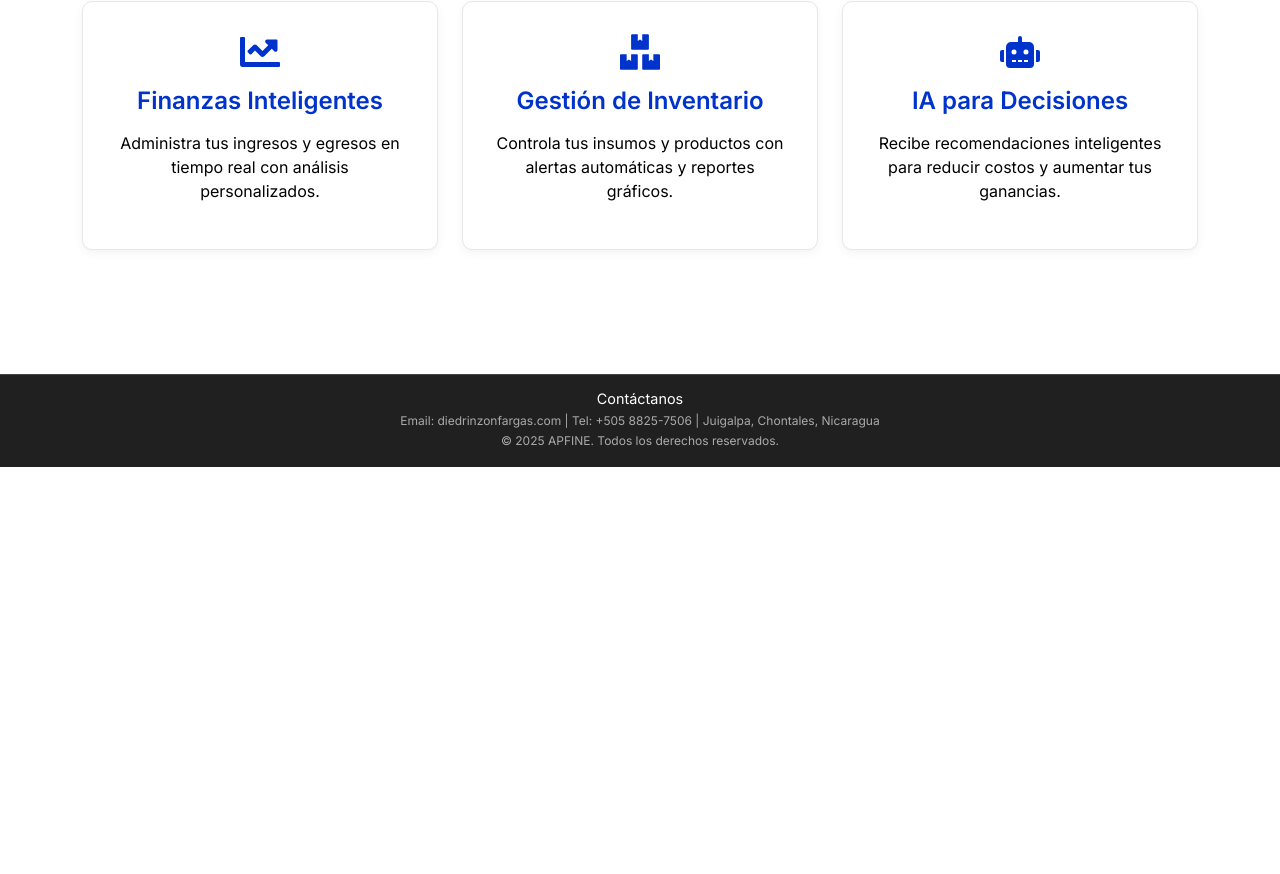
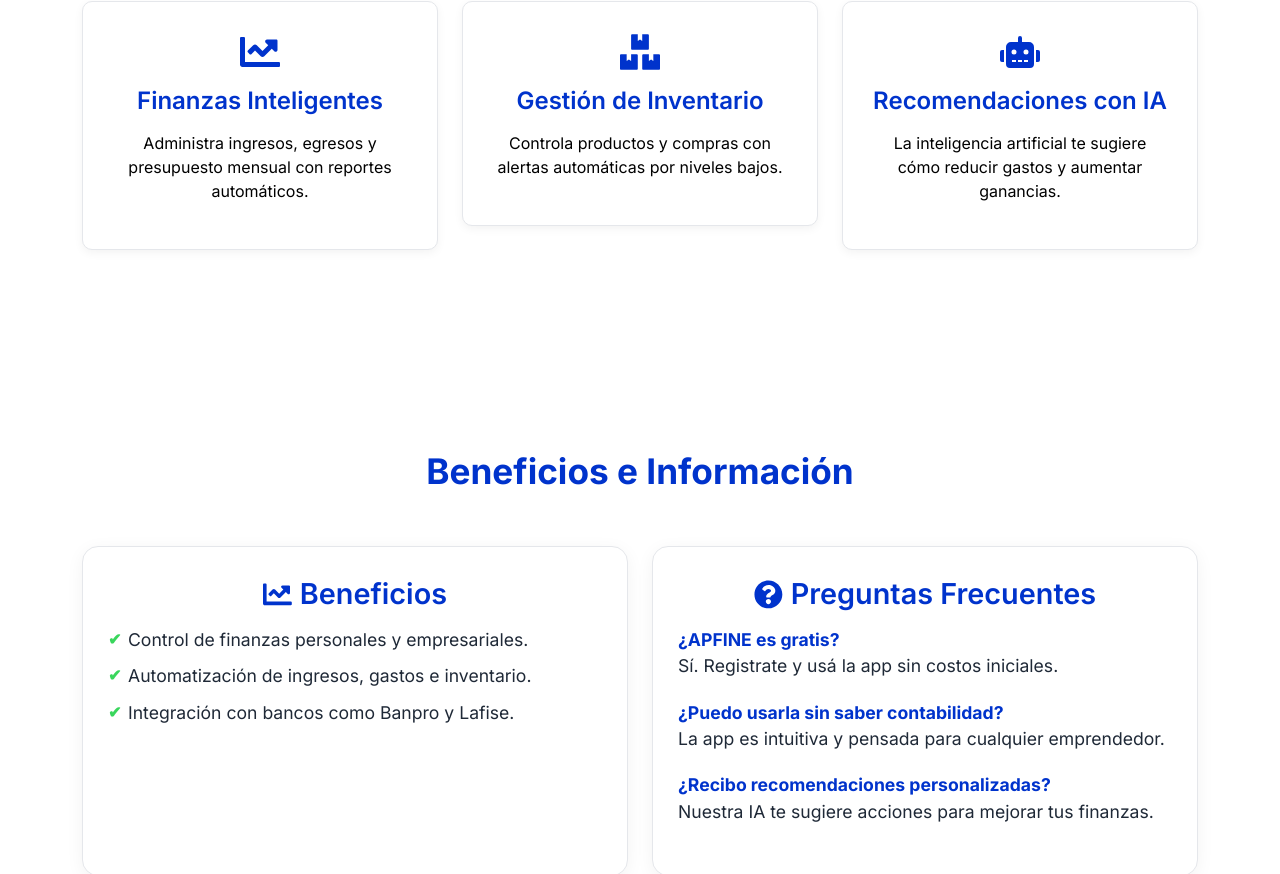
Before and after one commit to diedrizon/apfine, a React (Vite) app: page / in a window 1280 px wide. Shown: the part 1571-2445 px from the top of the page. Before the commit the page ends 2038 px from the top, so only its background shows below. Built offline with nearby package versions, Linux system fonts and the light colour scheme; no server answers.

Commit message:
:lipstick: rediseño visual con beneficios y FAQ integrados

```diff
--- a/src/styles/LandingPage.css
+++ b/src/styles/LandingPage.css
@@ -1,9 +1,9 @@
 /* Importar fuente moderna desde Google Fonts (usa localmente si prefieres) */
-@import url('https://fonts.googleapis.com/css2?family=Inter:wght@400;600;700&display=swap');
+@import url("https://fonts.googleapis.com/css2?family=Inter:wght@400;600;700&display=swap");
 
 /* Global: No forzamos el fondo en body para respetar el modo */
 body {
-  font-family: 'Inter', sans-serif;
+  font-family: "Inter", sans-serif;
   margin: 0;
   scroll-behavior: smooth;
 }
@@ -11,37 +11,37 @@ body {
 /* Estilos encapsulados para la Landing Page */
 .landing-page {
   /* Variables para MODO CLARO */
-  --button-primary: #0033CC;
-  --button-hover-primary: #0026A3;
-  --button-secondary-bg: #E5F3ED;
-  --button-secondary-text: #0033CC;
-  --button-disabled: #D1D5DB;
+  --button-primary: #0033cc;
+  --button-hover-primary: #0026a3;
+  --button-secondary-bg: #e5f3ed;
+  --button-secondary-text: #0033cc;
+  --button-disabled: #d1d5db;
 
-  --icon-active: #0033CC;
-  --icon-success: #39D65C;
-  --icon-warning: #FACC15;
-  --icon-error: #FF4D4F;
-  --icon-inactive: #9CA3AF;
+  --icon-active: #0033cc;
+  --icon-success: #39d65c;
+  --icon-warning: #facc15;
+  --icon-error: #ff4d4f;
+  --icon-inactive: #9ca3af;
 
-  --text-title: #0033CC;
-  --text-general: #1F2937;
-  --text-secondary: #6B7280;
-  --text-positive: #39D65C;
-  --text-error: #FF4D4F;
+  --text-title: #0033cc;
+  --text-general: #1f2937;
+  --text-secondary: #6b7280;
+  --text-positive: #39d65c;
+  --text-error: #ff4d4f;
 
-  --card-bg: #FFFFFF;
-  --card-border: #E5E7EB;
-  --card-title: #0033CC;
-  --card-key: #39D65C;
+  --card-bg: #ffffff;
+  --card-border: #e5e7eb;
+  --card-title: #0033cc;
+  --card-key: #39d65c;
 
-  --alert-success-bg: #E6F8EF;
-  --alert-success-text: #39D65C;
-  --alert-warning-bg: #FEF9C3;
-  --alert-warning-text: #FACC15;
-  --alert-error-bg: #FFE4E6;
-  --alert-error-text: #FF4D4F;
-  --alert-info-bg: #E0F2FE;
-  --alert-info-text: #3B82F6;
+  --alert-success-bg: #e6f8ef;
+  --alert-success-text: #39d65c;
+  --alert-warning-bg: #fef9c3;
+  --alert-warning-text: #facc15;
+  --alert-error-bg: #ffe4e6;
+  --alert-error-text: #ff4d4f;
+  --alert-info-bg: #e0f2fe;
+  --alert-info-text: #3b82f6;
 
   /* Variables heredadas para el header y menú */
   --lp-header-text-light: var(--text-title);
@@ -56,36 +56,36 @@ body {
 
 /* Variables para el MODO OSCURO */
 body.dark-mode .landing-page {
-  --button-primary: #39D65C;
-  --button-hover-primary: #2EB14F;
+  --button-primary: #39d65c;
+  --button-hover-primary: #2eb14f;
   --button-secondary-bg: #223322;
-  --button-secondary-text: #FFFFFF;
+  --button-secondary-text: #ffffff;
   --button-disabled: #374151;
 
-  --icon-active: #39D65C;
-  --icon-warning: #FACC15;
-  --icon-error: #FF4D4F;
-  --icon-inactive: #6B7280;
+  --icon-active: #39d65c;
+  --icon-warning: #facc15;
+  --icon-error: #ff4d4f;
+  --icon-inactive: #6b7280;
 
-  --text-title: #FFFFFF;
-  --text-general: #E5E7EB;
-  --text-secondary: #9CA3AF;
-  --text-positive: #39D65C;
-  --text-error: #FF4D4F;
+  --text-title: #ffffff;
+  --text-general: #e5e7eb;
+  --text-secondary: #9ca3af;
+  --text-positive: #39d65c;
+  --text-error: #ff4d4f;
 
-  --card-bg: #1C1F2A;
-  --card-border: #2C2F3A;
-  --card-title: #FFFFFF;
-  --card-key: #39D65C;
+  --card-bg: #1c1f2a;
+  --card-border: #2c2f3a;
+  --card-title: #ffffff;
+  --card-key: #39d65c;
 
-  --alert-success-bg: #223D30;
-  --alert-success-text: #39D65C;
-  --alert-warning-bg: #3F3B1B;
-  --alert-warning-text: #FACC15;
-  --alert-error-bg: #3F1F1F;
-  --alert-error-text: #FF4D4F;
-  --alert-info-bg: #1E3A5F;
-  --alert-info-text: #3B82F6;
+  --alert-success-bg: #223d30;
+  --alert-success-text: #39d65c;
+  --alert-warning-bg: #3f3b1b;
+  --alert-warning-text: #facc15;
+  --alert-error-bg: #3f1f1f;
+  --alert-error-text: #ff4d4f;
+  --alert-info-bg: #1e3a5f;
+  --alert-info-text: #3b82f6;
 
   --lp-header-text-dark: var(--text-title);
   --lp-header-hover-dark: var(--button-hover-primary);
@@ -122,8 +122,8 @@ body.dark-mode .landing-page {
 /* Logo: en desktop se muestra más grande y sin filtro en modo light */
 .landing-page .lp-logo {
   height: auto;
-  max-height: 100px; /* 👈 Controla el alto visual real */
-  transform: scale(1.2); /* 👈 Lo hace visualmente más grande */
+  max-height: 100px;
+  transform: scale(1.2);
   transform-origin: left center;
   margin-right: 10px;
   object-fit: contain;
@@ -177,7 +177,7 @@ body.dark-mode .landing-page {
 /* Sección Héroe */
 .landing-page .lp-hero {
   position: relative;
-  background: url('/Futuro.webp') center center / cover no-repeat;
+  background: url("/Futuro.webp") center center / cover no-repeat;
   min-height: 100vh;
   display: flex;
   align-items: center;
@@ -190,7 +190,7 @@ body.dark-mode .landing-page {
 
 @media (min-width: 768px) {
   .landing-page .lp-hero {
-    background: url('/Futuro.webp') center center / cover no-repeat;
+    background: url("/Futuro.webp") center center / cover no-repeat;
   }
 }
 
@@ -280,7 +280,6 @@ body.dark-mode .landing-page {
 }
 
 /* Contenedor para el switch de imágenes (modo claro/oscuro) */
-/* Se fuerza un min-height para que el contenedor tenga la misma altura visual que la imagen original */
 .lp-img-switch {
   width: 100%;
   max-width: 250px;
@@ -398,8 +397,7 @@ body.dark-mode .lp-img-dark {
   .landing-page .lp-section {
     padding: 80px 0;
   }
-
-  /* Menú drawer móvil: se muestra desde la derecha */
+  /* Menú drawer móvil */
   .landing-page .lp-drawer-menu {
     position: fixed;
     top: 0;
@@ -415,14 +413,16 @@ body.dark-mode .lp-img-dark {
     flex-direction: column;
     animation: slideInRight 0.3s ease;
   }
-
-  /* Animación de entrada */
   @keyframes slideInRight {
-    from { transform: translateX(100%); opacity: 0; }
-    to { transform: translateX(0); opacity: 1; }
+    from {
+      transform: translateX(100%);
+      opacity: 0;
+    }
+    to {
+      transform: translateX(0);
+      opacity: 1;
+    }
   }
-
-  /* Botón para cerrar el drawer */
   .landing-page .lp-drawer-close {
     align-self: flex-end;
     background: none;
@@ -432,8 +432,6 @@ body.dark-mode .lp-img-dark {
     cursor: pointer;
     margin-bottom: 1rem;
   }
-
-  /* Ítems con iconos en el drawer: se aumenta el margin-bottom */
   .landing-page .lp-drawer-nav .nav-link {
     display: flex;
     align-items: center;
@@ -455,8 +453,6 @@ body.dark-mode .lp-img-dark {
     border: 2px solid var(--button-primary);
     border-radius: 50px;
   }
-
-  /* Centrado vertical del logo en móvil */
   .landing-page .lp-navbar {
     height: 60px;
     display: flex;
@@ -466,32 +462,27 @@ body.dark-mode .lp-img-dark {
     height: 65px;
     margin-top: -5px;
   }
-
-  /* --- NUEVAS REGLAS para la sección "Quiénes Somos" en móvil --- */
   .lp-about .lp-img-switch {
     min-height: auto;
     height: auto;
     margin-top: 20px;
-    margin-bottom: 25px;  /* Separación extra entre imagen y texto */
+    margin-bottom: 25px;
     display: flex;
     justify-content: center;
     align-items: center;
     flex-direction: column;
   }
-
   .lp-about .lp-img-fit-text {
     max-width: 220px;
     width: 100%;
     height: auto;
     object-fit: contain;
   }
-
   .lp-about .row {
     flex-direction: column-reverse !important;
     text-align: center;
     margin-top: 20px;
   }
-
   .lp-about .lp-section-title,
   .lp-about .lp-section-text {
     text-align: center;
@@ -499,7 +490,7 @@ body.dark-mode .lp-img-dark {
   }
 }
 
-/* Ajustes para pantallas grandes */
+/* Pantallas grandes */
 @media (min-width: 992px) {
   .landing-page .lp-navbar .container {
     max-width: 1400px;
@@ -525,10 +516,6 @@ body.dark-mode .landing-page .lp-brand:hover,
 body.dark-mode .landing-page .lp-nav .nav-link:hover {
   color: var(--lp-header-hover-dark);
 }
-/* Se comenta la regla para que el logo no se invierta en dark mode */
-/* body.dark-mode .landing-page .lp-logo {
-  filter: invert(1);
-} */
 body.dark-mode .landing-page .lp-hero-btn {
   background: #444;
   color: #fff;
@@ -580,8 +567,9 @@ body.dark-mode .landing-page {
   --menu-link-hover-text-light: var(--button-hover-primary);
 }
 
-/* Solución para evitar desbordes y deformaciones cuando un móvil usa "Sitio para computadora" */
-html, body {
+/* Evitar desbordes */
+html,
+body {
   max-width: 100vw;
   overflow-x: hidden;
 }
@@ -607,3 +595,137 @@ html, body {
     padding: 10px 22px;
   }
 }
+
+/* ==================================================== */
+/*    SECCIÓN MERGE: BENEFICIOS E INFORMACIÓN          */
+/* ==================================================== */
+
+.landing-page .lp-benefits-faq {
+  background: var(--card-bg);
+  padding: 100px 0;
+  text-align: center;
+  color: var(--text-general);
+}
+
+.landing-page .lp-benefits-faq .lp-section-title {
+  font-size: 2.2rem;
+  font-weight: 700;
+  color: var(--text-title);
+  margin-bottom: 30px;
+}
+
+.landing-page .lp-benefits-faq h3 {
+  font-size: 1.8rem;
+  font-weight: 600;
+  margin-bottom: 15px;
+  display: flex;
+  align-items: center;
+  justify-content: center;
+  gap: 8px;
+  color: var(--text-title);
+}
+
+.landing-page .lp-benefits-faq p {
+  font-size: 1.1rem;
+  max-width: 750px;
+  margin: 0 auto 20px;
+  color: var(--text-general);
+}
+
+/* Modo Oscuro en la sección merge */
+body.dark-mode .landing-page .lp-benefits-faq {
+  background: var(--card-bg);
+  color: var(--text-general);
+}
+body.dark-mode .landing-page .lp-benefits-faq h3,
+body.dark-mode .landing-page .lp-benefits-faq .lp-section-title {
+  color: var(--text-title);
+}
+
+/* Responsive en la sección merge */
+@media (max-width: 768px) {
+  .landing-page .lp-benefits-faq {
+    padding: 80px 15px;
+  }
+  .landing-page .lp-benefits-faq p {
+    font-size: 1rem;
+    padding: 0 10px;
+  }
+}
+/* === SECCIÓN MERGE: BENEFICIOS E INFORMACIÓN === */
+/* === SECCIÓN: BENEFICIOS E INFORMACIÓN === */
+.lp-benefits-faq {
+  background: var(--card-bg);
+  padding: 100px 0;
+}
+
+/* Tarjeta individual (Beneficios o FAQ) */
+.lp-card-info {
+  background: var(--card-bg);
+  border: 1px solid var(--card-border);
+  border-radius: 16px;
+  padding: 30px 25px;
+  box-shadow: 0 4px 18px rgba(0, 0, 0, 0.05);
+  transition: transform 0.3s ease;
+  height: 100%;
+  text-align: left; /* 👈 Alineación general a la izquierda */
+}
+
+.lp-card-info:hover {
+  transform: translateY(-5px);
+}
+
+.lp-card-info h3 {
+  font-size: 1.8rem;
+  font-weight: 700;
+  color: var(--text-title);
+  display: flex;
+  align-items: center;
+  gap: 10px;
+  margin-bottom: 20px;
+  justify-content: center;
+  text-align: center;
+}
+
+/* === BENEFICIOS === */
+.lp-check-list {
+  list-style: none;
+  padding-left: 0;
+}
+
+.lp-check-list li {
+  position: relative;
+  padding-left: 20px; /* 👈 Menor espacio a la izquierda */
+  font-size: 1.1rem;
+  color: var(--text-general);
+  margin-bottom: 10px; /* 👈 Menor separación entre ítems */
+}
+
+.lp-check-list li::before {
+  content: "✔";
+  position: absolute;
+  left: 0;
+  color: var(--icon-success);
+  font-weight: bold;
+  font-size: 1rem;
+}
+
+/* === FAQ === */
+.lp-faq-item {
+  margin-bottom: 20px;
+}
+
+.lp-faq-item strong {
+  font-size: 1.1rem;
+  color: var(--text-title);
+  display: block;
+  margin-top: 10px;
+}
+
+.lp-faq-item p {
+  font-size: 1rem;
+  color: var(--text-general);
+  margin-top: 5px;
+  line-height: 1.5;
+  text-align: justify; /* 👈 Alineación mejorada */
+}
--- a/src/views/LandingPage.jsx
+++ b/src/views/LandingPage.jsx
@@ -3,7 +3,16 @@ import { Container, Row, Col, Navbar, Nav, Button } from "react-bootstrap";
 import { useNavigate } from "react-router-dom";
 import { HiOutlineMenuAlt1 } from "react-icons/hi";
 import { AiFillHome } from "react-icons/ai";
-import { FaUserFriends, FaTools, FaSignInAlt, FaTimes, FaChartLine, FaBoxes, FaRobot } from "react-icons/fa";
+import {
+  FaUserFriends,
+  FaTools,
+  FaSignInAlt,
+  FaTimes,
+  FaChartLine,
+  FaBoxes,
+  FaRobot,
+  FaQuestionCircle,
+} from "react-icons/fa";
 import "../styles/LandingPage.css";
 
 const LandingPage = () => {
@@ -16,7 +25,6 @@ const LandingPage = () => {
   };
 
   useEffect(() => {
-    // Observador para efecto de aparición en secciones
     const elements = document.querySelectorAll(".landing-page .reveal");
     const observer = new IntersectionObserver(
       (entries) => {
@@ -32,30 +40,37 @@ const LandingPage = () => {
 
   return (
     <div className="landing-page">
-      {/* Encabezado */}
+      {/* NAVBAR */}
       <Navbar expand="lg" fixed="top" className="lp-navbar">
         <Container>
           <Navbar.Brand className="lp-brand" onClick={() => scrollTo("hero")}>
             <img
               src="/logovertical.webp"
-              alt="Logo"
+              alt="Logo APFINE - Aplicación de Finanzas Eficientes"
               className="lp-logo"
               loading="lazy"
             />
           </Navbar.Brand>
-          {/* Menú para pantallas grandes */}
           <div className="d-none d-lg-block">
             <Nav className="lp-nav">
               <Nav.Link onClick={() => scrollTo("hero")}>Inicio</Nav.Link>
-              <Nav.Link onClick={() => scrollTo("about")}>Quiénes Somos</Nav.Link>
-              <Nav.Link onClick={() => scrollTo("services")}>Servicios</Nav.Link>
-              <Nav.Link onClick={() => navigate("/login")}>Iniciar Sesión</Nav.Link>
+              <Nav.Link onClick={() => scrollTo("about")}>
+                Quiénes Somos
+              </Nav.Link>
+              <Nav.Link onClick={() => scrollTo("services")}>
+                Servicios
+              </Nav.Link>
+              {/* Se quita el botón de FAQ y se agrupa con Beneficios */}
+              <Nav.Link onClick={() => scrollTo("benefitsFaq")}>
+                Beneficios
+              </Nav.Link>
+              <Nav.Link onClick={() => navigate("/login")}>
+                Iniciar Sesión
+              </Nav.Link>
             </Nav>
           </div>
-          {/* Toggle para móvil */}
           <div className="d-lg-none">
             <Navbar.Toggle
-              aria-controls="basic-navbar-nav"
               className="lp-toggle"
               onClick={() => setShowMenu(true)}
             >
@@ -65,66 +80,101 @@ const LandingPage = () => {
         </Container>
       </Navbar>
 
-      {/* Menú Drawer Mobile */}
+      {/* MENU MÓVIL */}
       {showMenu && (
         <div className="lp-drawer-menu">
-          <button className="lp-drawer-close" onClick={() => setShowMenu(false)}>
+          <button
+            className="lp-drawer-close"
+            onClick={() => setShowMenu(false)}
+          >
             <FaTimes size={20} />
           </button>
           <Nav className="lp-drawer-nav">
-            <Nav.Link onClick={() => { scrollTo("hero"); setShowMenu(false); }}>
+            <Nav.Link
+              onClick={() => {
+                scrollTo("hero");
+                setShowMenu(false);
+              }}
+            >
               <AiFillHome /> Inicio
             </Nav.Link>
-            <Nav.Link onClick={() => { scrollTo("about"); setShowMenu(false); }}>
+            <Nav.Link
+              onClick={() => {
+                scrollTo("about");
+                setShowMenu(false);
+              }}
+            >
               <FaUserFriends /> Quiénes Somos
             </Nav.Link>
-            <Nav.Link onClick={() => { scrollTo("services"); setShowMenu(false); }}>
+            <Nav.Link
+              onClick={() => {
+                scrollTo("services");
+                setShowMenu(false);
+              }}
+            >
               <FaTools /> Servicios
             </Nav.Link>
-            <Nav.Link onClick={() => { navigate("/login"); setShowMenu(false); }}>
+            <Nav.Link
+              onClick={() => {
+                scrollTo("benefitsFaq");
+                setShowMenu(false);
+              }}
+            >
+              <FaChartLine /> Beneficios
+            </Nav.Link>
+            <Nav.Link onClick={() => navigate("/login")}>
               <FaSignInAlt /> Iniciar Sesión
             </Nav.Link>
           </Nav>
         </div>
       )}
 
-      {/* Sección Héroe */}
+      {/* HERO */}
       <section id="hero" className="lp-hero reveal">
         <div className="lp-hero-overlay"></div>
         <Container className="lp-hero-content text-center">
-          <h1 className="lp-hero-title">Impulsa tu emprendimiento</h1>
+          <h1 className="lp-hero-title">
+            APFINE: Aplicación de Finanzas Eficientes para Emprendedores en
+            Nicaragua
+          </h1>
           <p className="lp-hero-subtitle">
-            Una solución integral para finanzas, inventarios y producción inteligente.
+            Controlá ingresos, gastos, inventario y metas financieras de tu
+            negocio con inteligencia artificial.
           </p>
           <Button className="lp-hero-btn" onClick={() => navigate("/login")}>
-            Comienza Gratis
+            Empieza ahora gratis
           </Button>
         </Container>
       </section>
 
-      {/* Sección "Quiénes Somos" */}
+      {/* QUIÉNES SOMOS */}
       <section id="about" className="lp-section lp-about reveal">
         <Container>
           <Row className="align-items-center">
             <Col md={6}>
               <h2 className="lp-section-title">¿Quiénes Somos?</h2>
               <p className="lp-section-text">
-                APFINE es una plataforma que fusiona tecnología, diseño y análisis inteligente
-                para ayudar a los emprendedores nicaragüenses a tomar decisiones informadas
-                y escalar sus negocios.
+                APFINE es una plataforma nicaragüense que ayuda a emprendedores
+                a controlar sus finanzas sin necesidad de conocimientos
+                contables. Ofrecemos soluciones para microempresas y negocios
+                que desean automatizar el control de gastos, ingresos y
+                presupuestos.
               </p>
             </Col>
-            <Col md={6} className="d-flex align-items-center justify-content-center">
+            <Col
+              md={6}
+              className="d-flex align-items-center justify-content-center"
+            >
               <div className="lp-img-switch">
                 <img
                   src="/mujerazul_1.webp"
-                  alt="Nosotros Light"
+                  alt="Emprendedora usando APFINE"
                   className="lp-img-fit-text lp-img-light"
                   loading="lazy"
                 />
                 <img
                   src="/mujerverde_1.webp"
-                  alt="Nosotros Dark"
+                  alt="Finanzas con IA en APFINE"
                   className="lp-img-fit-text lp-img-dark"
                   loading="lazy"
                 />
@@ -134,35 +184,38 @@ const LandingPage = () => {
         </Container>
       </section>
 
-      {/* Sección Servicios */}
+      {/* SERVICIOS */}
       <section id="services" className="lp-section lp-services reveal">
         <Container>
           <h2 className="lp-section-title text-center">Servicios Destacados</h2>
           <Row className="lp-services-cards">
-            <Col md={4} className="mb-4">
+            <Col md={4}>
               <div className="lp-card">
                 <FaChartLine size={40} className="lp-card-icon" />
                 <h4>Finanzas Inteligentes</h4>
                 <p>
-                  Administra tus ingresos y egresos en tiempo real con análisis personalizados.
+                  Administra ingresos, egresos y presupuesto mensual con
+                  reportes automáticos.
                 </p>
               </div>
             </Col>
-            <Col md={4} className="mb-4">
+            <Col md={4}>
               <div className="lp-card">
                 <FaBoxes size={40} className="lp-card-icon" />
                 <h4>Gestión de Inventario</h4>
                 <p>
-                  Controla tus insumos y productos con alertas automáticas y reportes gráficos.
+                  Controla productos y compras con alertas automáticas por
+                  niveles bajos.
                 </p>
               </div>
             </Col>
-            <Col md={4} className="mb-4">
+            <Col md={4}>
               <div className="lp-card">
                 <FaRobot size={40} className="lp-card-icon" />
-                <h4>IA para Decisiones</h4>
+                <h4>Recomendaciones con IA</h4>
                 <p>
-                  Recibe recomendaciones inteligentes para reducir costos y aumentar tus ganancias.
+                  La inteligencia artificial te sugiere cómo reducir gastos y
+                  aumentar ganancias.
                 </p>
               </div>
             </Col>
@@ -170,19 +223,66 @@ const LandingPage = () => {
         </Container>
       </section>
 
-      {/* Footer */}
+      {/* SECCIÓN MERGE: BENEFICIOS E INFORMACIÓN (FAQ) */}
+      <section id="benefitsFaq" className="lp-section lp-benefits-faq reveal">
+        <Container>
+          <h2 className="lp-section-title text-center">
+            Beneficios e Información
+          </h2>
+          <Row className="gy-4 mt-4">
+            <Col md={6}>
+              <div className="lp-card-info">
+                <h3>
+                  <FaChartLine /> Beneficios
+                </h3>
+                <ul className="lp-check-list">
+                  <li>Control de finanzas personales y empresariales.</li>
+                  <li>Automatización de ingresos, gastos e inventario.</li>
+                  <li>Integración con bancos como Banpro y Lafise.</li>
+                </ul>
+              </div>
+            </Col>
+            <Col md={6}>
+              <div className="lp-card-info">
+                <h3>
+                  <FaQuestionCircle /> Preguntas Frecuentes
+                </h3>
+                <div className="lp-faq-item">
+                  <strong>¿APFINE es gratis?</strong>
+                  <p>Sí. Registrate y usá la app sin costos iniciales.</p>
+                </div>
+                <div className="lp-faq-item">
+                  <strong>¿Puedo usarla sin saber contabilidad?</strong>
+                  <p>
+                    La app es intuitiva y pensada para cualquier emprendedor.
+                  </p>
+                </div>
+                <div className="lp-faq-item">
+                  <strong>¿Recibo recomendaciones personalizadas?</strong>
+                  <p>
+                    Nuestra IA te sugiere acciones para mejorar tus finanzas.
+                  </p>
+                </div>
+              </div>
+            </Col>
+          </Row>
+        </Container>
+      </section>
+
+      {/* FOOTER */}
       <footer className="lp-footer reveal">
         <Container>
           <Row className="align-items-center">
             <Col xs={12} className="text-center">
               <h5>Contáctanos</h5>
               <p className="lp-footer-contact">
-                <span>Email: diedrinzonfargas.com</span>
-                <span> | Tel: +505 8825-7506</span>
-                <span> | Juigalpa, Chontales, Nicaragua</span>
+                <span>Email: contacto@apfine.com</span> |
+                <span> Tel: +505 8825-7506</span> |
+                <span> Juigalpa, Chontales, Nicaragua</span>
               </p>
               <p className="lp-footer-copy">
-                © {new Date().getFullYear()} APFINE. Todos los derechos reservados.
+                © {new Date().getFullYear()} APFINE. Todos los derechos
+                reservados.
               </p>
             </Col>
           </Row>
```
